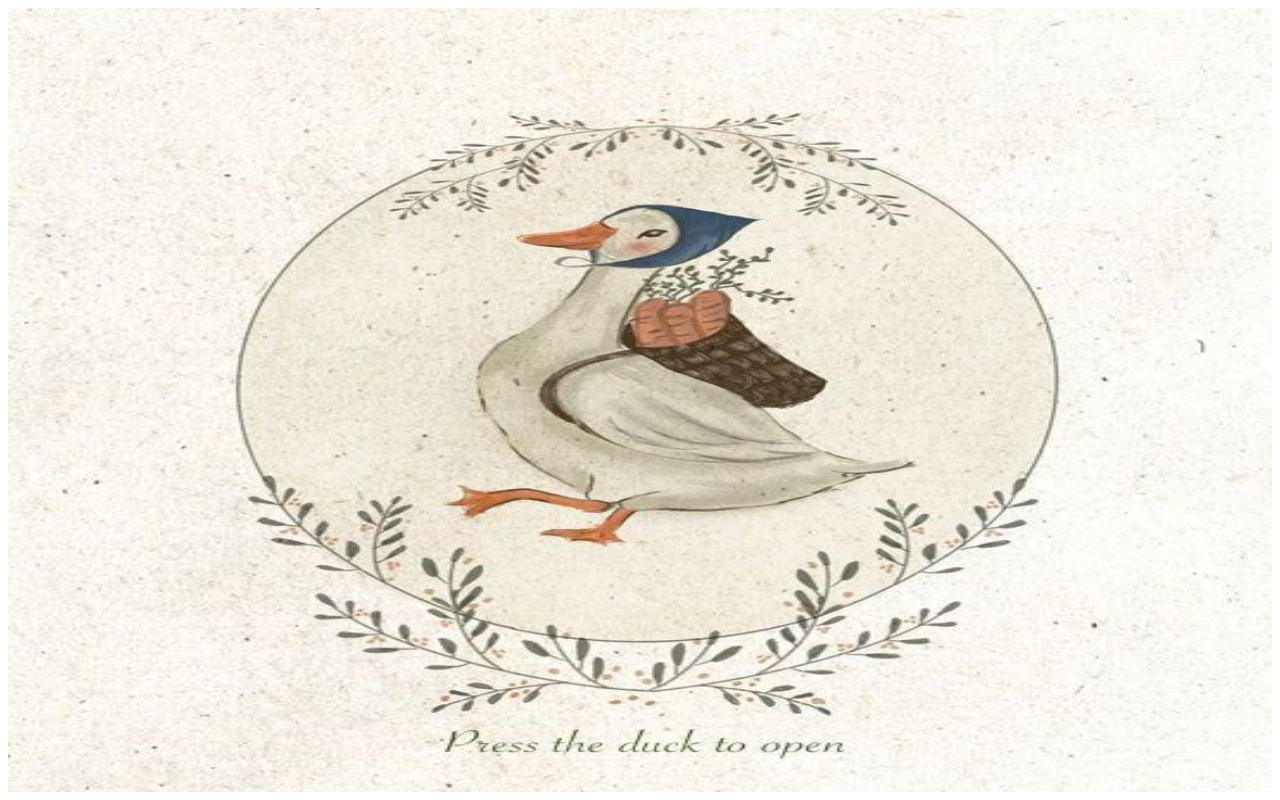
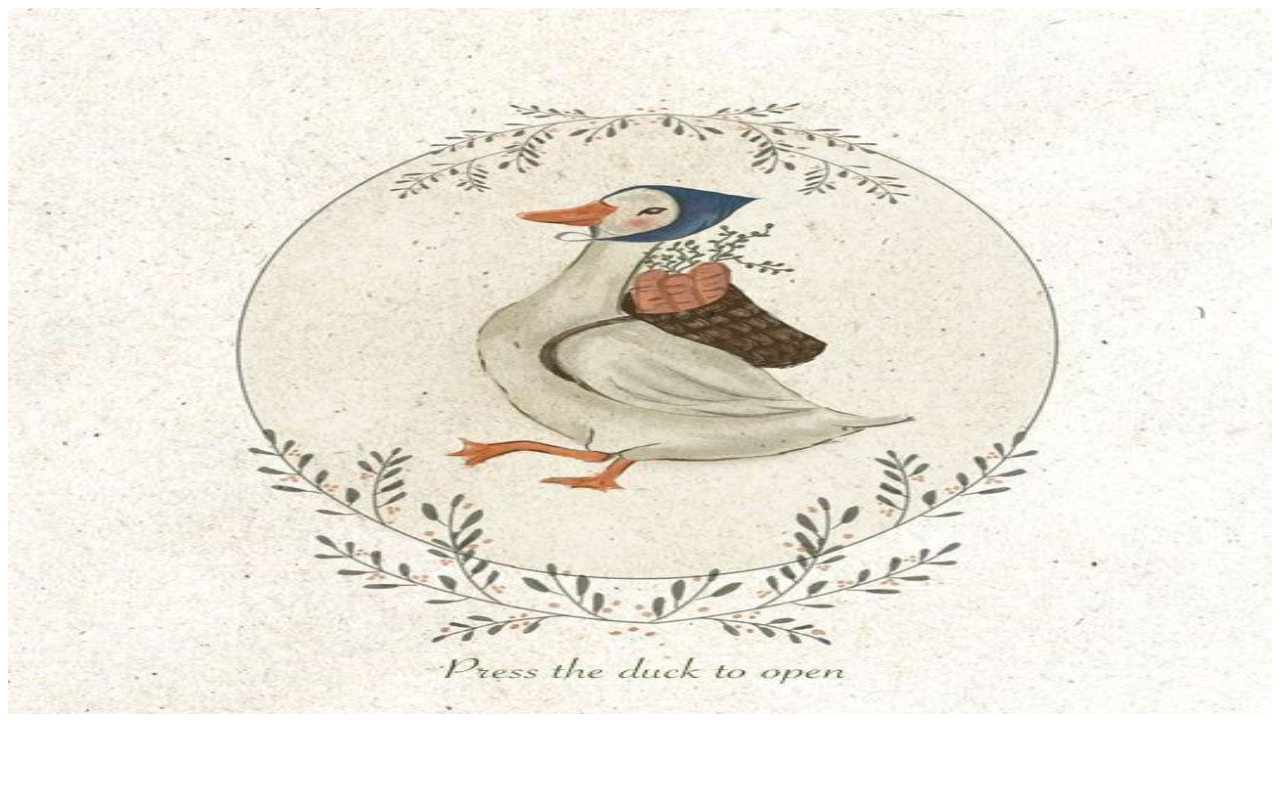
Before and after one commit to MartaJovcheva/garden-party, a plain HTML site: page index.html in a window 1280 px wide. Drawn offline with Linux system fonts and the light colour scheme.

Commit message:
Update index.html

```diff
--- a/index.html
+++ b/index.html
@@ -1,5 +1,6 @@
 <html>
 <head>
+    <meta name="viewport" content="width=device-width, initial-scale=1.0">
     <title>Garden Gala Invite</title>
     <link rel="stylesheet" type="text/css" href="styles.css"
     <script src="script.js"></script>
@@ -8,7 +9,7 @@
 
      <!-- Invitation GIF -->
      <div id="invitation" onclick="showGarden()">
-        <img src="ARTPRINTS.jpeg" alt="invitation" style="width:100%; height:100%;">
+        <img src="ARTPRINTS.jpeg" alt="invitation" style="width:100%; height:90%;">
     </div>
 
 </body>
```
